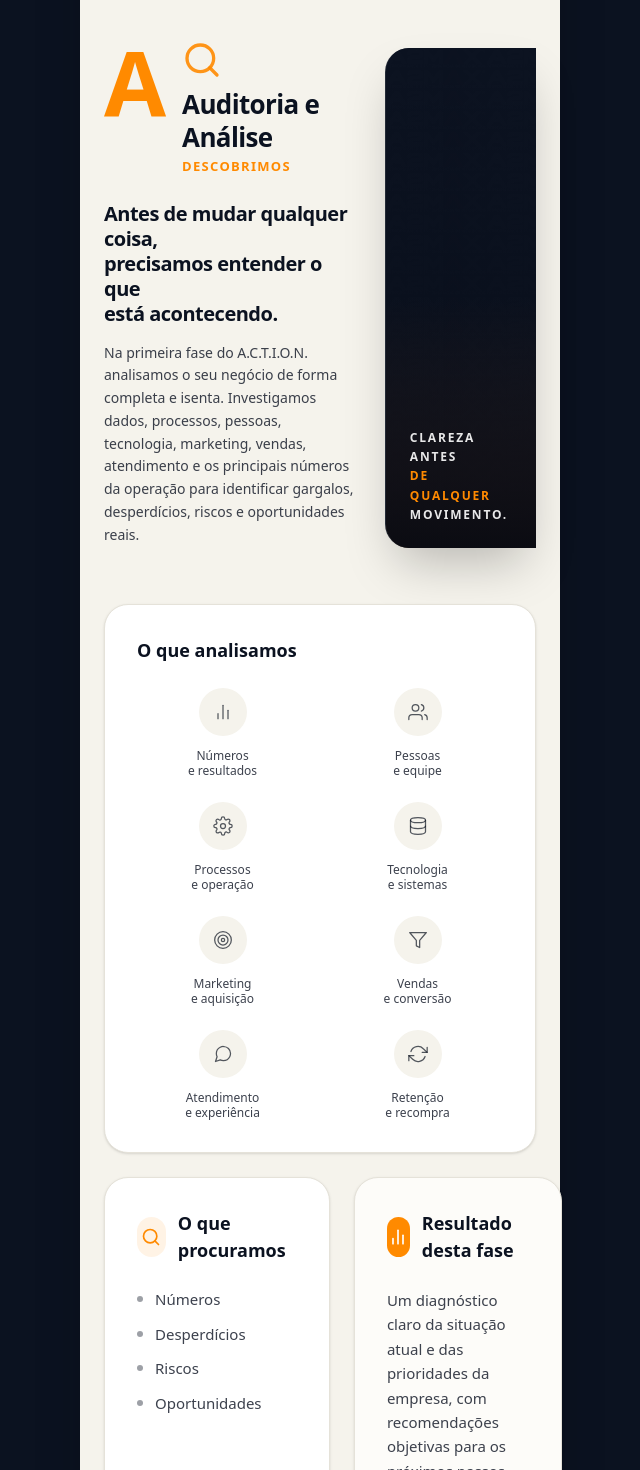
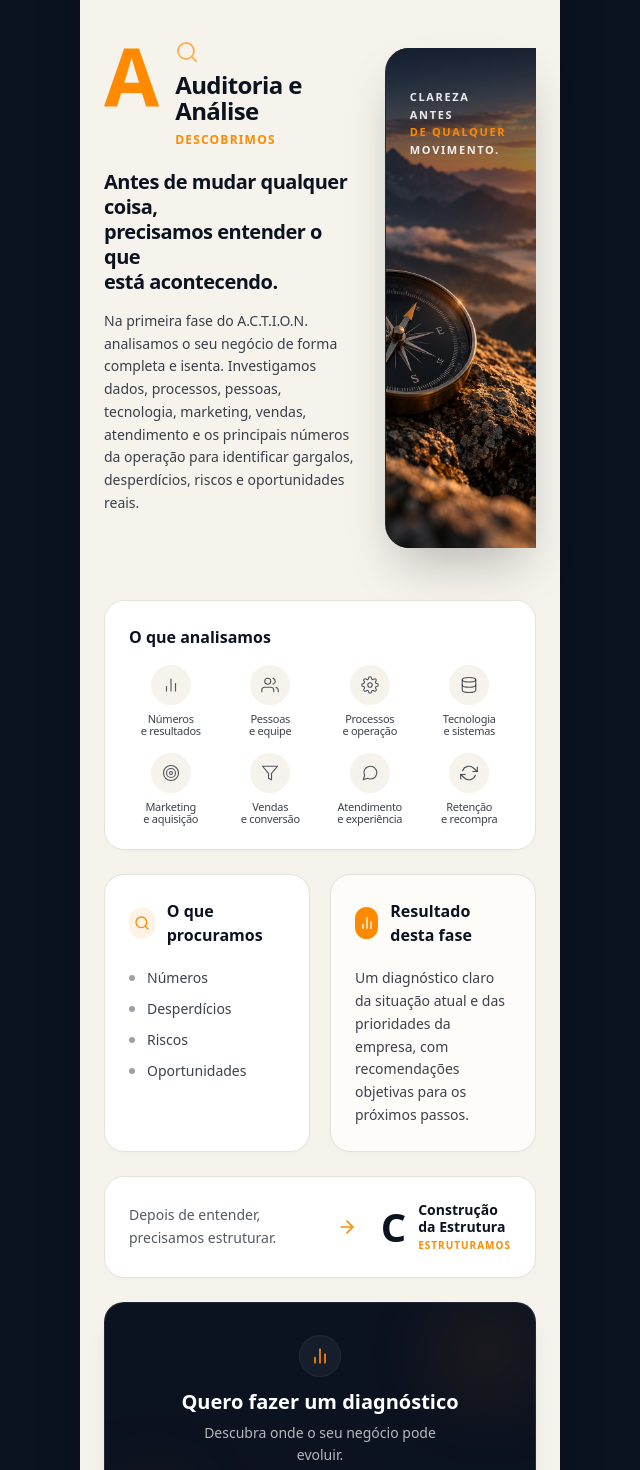
Before and after one commit to A2Max-Business/a2max-bio, a Next.js app: page /action/a in a window 1280 px wide. Shown: the part 160-1630 px from the top of the page, without its empty margins (320-960 px from the left). Built offline with nearby package versions, Linux system fonts and the light colour scheme.

Commit message:
style: refine ACTION audit phase editorial layout

```diff
--- a/app/action/a/page.tsx
+++ b/app/action/a/page.tsx
@@ -73,7 +73,7 @@ export default function ActionPhaseA() {
           </div>
         </div>
 
-        <div className="w-full max-w-[480px] mx-auto px-6 mt-6 flex flex-col gap-6">
+        <div className="w-full max-w-[480px] mx-auto px-6 mt-5 flex flex-col gap-5 sm:gap-6 pb-8">
           <Reveal delay={0.4}>
             <AnalysisGrid />
           </Reveal>
--- a/components/action-phases/ActionDiagnosticCTA.tsx
+++ b/components/action-phases/ActionDiagnosticCTA.tsx
@@ -3,27 +3,27 @@ import { Icons } from "@/components/ui/Icons";
 
 export function ActionDiagnosticCTA() {
   return (
-    <div className="w-full mt-16 mb-8">
-      <div className="flex flex-col items-center justify-center p-8 sm:p-10 text-center bg-azul-noite border border-white/10 rounded-[24px] relative overflow-hidden shadow-2xl">
+    <div className="w-full">
+      <div className="flex flex-col items-center justify-center p-6 sm:p-8 text-center bg-azul-noite border border-white/10 rounded-[20px] relative overflow-hidden shadow-xl">
         {/* Subtle orange accent glow */}
-        <div className="absolute top-0 right-0 w-32 h-32 bg-laranja-energia/10 blur-[50px] rounded-full pointer-events-none" />
-        <div className="absolute bottom-0 left-0 w-32 h-32 bg-laranja-energia/5 blur-[50px] rounded-full pointer-events-none" />
+        <div className="absolute top-0 right-0 w-24 h-24 bg-laranja-energia/10 blur-[40px] rounded-full pointer-events-none" />
+        <div className="absolute bottom-0 left-0 w-24 h-24 bg-laranja-energia/5 blur-[40px] rounded-full pointer-events-none" />
 
-        <div className="bg-white/5 p-3 rounded-full mb-5 border border-white/5 relative z-10">
-          <Icons.barChart className="w-6 h-6 text-laranja-energia" />
+        <div className="bg-white/5 p-2.5 rounded-full mb-3 border border-white/5 relative z-10">
+          <Icons.barChart className="w-5 h-5 text-laranja-energia" />
         </div>
 
-        <h2 className="text-[20px] sm:text-[22px] font-semibold text-white mb-3 relative z-10 leading-tight">
+        <h2 className="text-[18px] sm:text-[20px] font-semibold text-white mb-2 relative z-10 leading-tight">
           Quero fazer um diagnóstico
         </h2>
-        <p className="text-[14px] sm:text-[15px] text-white/70 mb-8 max-w-[300px] leading-relaxed relative z-10">
+        <p className="text-[13px] sm:text-[14px] text-white/70 mb-5 max-w-[280px] leading-relaxed relative z-10">
           Descubra onde o seu negócio pode evoluir.
         </p>
 
         {/* Keeping destination unlinked for now as requested, acting as a visual CTA */}
         <button
           type="button"
-          className="bg-laranja-energia hover:bg-laranja-energia/90 text-white font-semibold py-3.5 px-8 rounded-full transition-all hover:scale-105 active:scale-95 shadow-[0_0_20px_rgba(255,138,0,0.15)] hover:shadow-[0_0_30px_rgba(255,138,0,0.3)] relative z-10 text-[15px] tracking-wide w-full sm:w-auto"
+          className="bg-laranja-energia hover:bg-laranja-energia/90 text-white font-semibold py-3 px-6 rounded-full transition-all hover:scale-105 active:scale-95 shadow-[0_0_20px_rgba(255,138,0,0.15)] hover:shadow-[0_0_30px_rgba(255,138,0,0.3)] relative z-10 text-[14px] tracking-wide w-full sm:w-auto"
         >
           Iniciar Diagnóstico
         </button>
--- a/components/action-phases/ActionEditorialMedia.tsx
+++ b/components/action-phases/ActionEditorialMedia.tsx
@@ -6,33 +6,26 @@ interface ActionEditorialMediaProps {
   alt?: string;
 }
 
-export function ActionEditorialMedia({ src, alt }: ActionEditorialMediaProps) {
+export function ActionEditorialMedia({ src = "/images/action-a-editorial.png", alt = "Auditoria e Análise Editorial" }: ActionEditorialMediaProps) {
   return (
-    <div className="relative w-full h-full min-h-[400px] sm:min-h-[500px] bg-azul-noite rounded-l-3xl overflow-hidden shadow-2xl flex flex-col justify-end p-6 border-l border-white/10 ml-auto">
-      {/* If an image is provided, we show it */}
+    <div className="relative w-full h-full min-h-[400px] sm:min-h-[500px] bg-[#111] rounded-l-3xl overflow-hidden shadow-2xl flex flex-col justify-start p-5 sm:p-6 border-l border-white/10 ml-auto">
+      {/* Editorial Image */}
       {src && (
         <Image
           src={src}
-          alt={alt || "Imagem editorial da fase"}
+          alt={alt}
           fill
-          className="object-cover object-center opacity-80"
-          sizes="(max-width: 480px) 40vw, 300px"
+          priority
+          className="object-cover object-[center_30%]"
+          sizes="(max-width: 480px) 45vw, 300px"
         />
       )}
 
-      {/* If no image, we show the elegant placeholder */}
-      {!src && (
-        <>
-          <div className="absolute inset-0 bg-gradient-to-b from-azul-noite/80 via-azul-noite/40 to-laranja-energia/20 z-0" />
-          <div className="absolute inset-0 bg-[url('/brand/a2max-logo-dark.png')] bg-repeat bg-[length:100px] opacity-[0.02] mix-blend-overlay z-0" />
-        </>
-      )}
+      {/* Persistent gradient just for the text area (top left usually cleaner in these photos) */}
+      <div className="absolute top-0 left-0 w-full h-[60%] bg-gradient-to-b from-[#0B1220]/80 via-[#0B1220]/30 to-transparent z-10" />
 
-      {/* Persistent gradient for text readability and elegance */}
-      <div className="absolute inset-0 bg-gradient-to-t from-[#050811]/90 via-[#050811]/20 to-transparent z-10" />
-
-      <div className="relative z-20 mt-auto">
-        <p className="text-[11px] sm:text-[12px] font-bold tracking-[0.15em] text-white/90 leading-[1.6]">
+      <div className="relative z-20 mt-2 sm:mt-4">
+        <p className="text-[10px] sm:text-[11px] font-bold tracking-[0.15em] text-white/90 leading-[1.6]">
           CLAREZA<br />
           ANTES<br />
           <span className="text-laranja-energia">DE QUALQUER</span><br />
--- a/components/action-phases/AnalysisGrid.tsx
+++ b/components/action-phases/AnalysisGrid.tsx
@@ -19,19 +19,19 @@ const analysisItems: AnalysisItem[] = [
 
 export function AnalysisGrid() {
   return (
-    <div className="w-full bg-white rounded-3xl p-6 sm:p-8 shadow-sm border border-[#E5E2D9]">
-      <h3 className="text-[16px] sm:text-[18px] font-bold text-azul-noite mb-6">
+    <div className="w-full bg-white rounded-[20px] p-5 sm:p-6 shadow-[0_2px_10px_rgba(0,0,0,0.02)] border border-[#E5E2D9]">
+      <h3 className="text-[15px] sm:text-[16px] font-bold text-azul-noite mb-4">
         O que analisamos
       </h3>
 
       {/* 2 columns on very small screens, 4 columns on larger mobile/desktop */}
-      <div className="grid grid-cols-2 xs:grid-cols-4 gap-4 sm:gap-6">
+      <div className="grid grid-cols-2 min-[400px]:grid-cols-4 gap-y-4 gap-x-2 sm:gap-4">
         {analysisItems.map((item, i) => (
-          <div key={i} className="flex flex-col items-center text-center gap-3">
-            <div className="w-12 h-12 rounded-full bg-[#F5F3EC] flex items-center justify-center text-azul-noite/70">
-              <item.icon className="w-5 h-5 stroke-[1.5]" />
+          <div key={i} className="flex flex-col items-center text-center gap-2">
+            <div className="w-9 h-9 sm:w-10 sm:h-10 rounded-full bg-[#F5F3EC] flex items-center justify-center text-azul-noite/70">
+              <item.icon className="w-4 h-4 sm:w-[18px] sm:h-[18px] stroke-[1.5]" />
             </div>
-            <span className="text-[11px] sm:text-[12px] font-medium text-azul-noite/80 leading-tight whitespace-pre-line">
+            <span className="text-[10px] sm:text-[11px] font-medium text-azul-noite/80 leading-[1.1] whitespace-pre-line tracking-tight px-1">
               {item.label}
             </span>
           </div>
--- a/components/action-phases/InsightCards.tsx
+++ b/components/action-phases/InsightCards.tsx
@@ -3,24 +3,24 @@ import { Icons } from "@/components/ui/Icons";
 
 export function InsightCards() {
   return (
-    <div className="w-full flex flex-col sm:flex-row gap-4 sm:gap-6">
+    <div className="w-full flex flex-col sm:flex-row gap-4 sm:gap-5">
       {/* Left Card: O que procuramos */}
-      <div className="flex-1 bg-white rounded-3xl p-6 sm:p-8 shadow-sm border border-[#E5E2D9] flex flex-col">
-        <div className="flex items-center gap-3 mb-6">
-          <div className="w-10 h-10 rounded-full bg-laranja-energia/10 flex items-center justify-center text-laranja-energia">
+      <div className="flex-1 bg-white rounded-[20px] p-5 sm:p-6 shadow-[0_2px_10px_rgba(0,0,0,0.02)] border border-[#E5E2D9] flex flex-col">
+        <div className="flex items-center gap-3 mb-5">
+          <div className="w-8 h-8 rounded-full bg-laranja-energia/10 flex items-center justify-center text-laranja-energia">
             {/* Caution/Search concept icon */}
-            <Icons.search className="w-5 h-5" />
+            <Icons.search className="w-4 h-4" />
           </div>
-          <h3 className="text-[16px] sm:text-[18px] font-bold text-azul-noite">
+          <h3 className="text-[15px] sm:text-[16px] font-bold text-azul-noite">
             O que procuramos
           </h3>
         </div>
 
-        <ul className="space-y-3 flex-1">
+        <ul className="space-y-2.5 flex-1">
           {["Números", "Desperdícios", "Riscos", "Oportunidades"].map((item, i) => (
             <li key={i} className="flex items-center gap-3">
               <div className="w-1.5 h-1.5 rounded-full bg-azul-noite/40" />
-              <span className="text-[14px] sm:text-[15px] font-medium text-azul-noite/80">
+              <span className="text-[13px] sm:text-[14px] font-medium text-azul-noite/80">
                 {item}
               </span>
             </li>
@@ -29,17 +29,17 @@ export function InsightCards() {
       </div>
 
       {/* Right Card: Resultado desta fase */}
-      <div className="flex-1 bg-[#FDFCF9] rounded-3xl p-6 sm:p-8 shadow-sm border border-[#E5E2D9] flex flex-col">
-        <div className="flex items-center gap-3 mb-6">
-          <div className="w-10 h-10 rounded-full bg-laranja-energia flex items-center justify-center text-white">
-            <Icons.barChart className="w-5 h-5" />
+      <div className="flex-1 bg-[#FDFCF9] rounded-[20px] p-5 sm:p-6 shadow-[0_2px_10px_rgba(0,0,0,0.02)] border border-[#E5E2D9] flex flex-col">
+        <div className="flex items-center gap-3 mb-5">
+          <div className="w-8 h-8 rounded-full bg-laranja-energia flex items-center justify-center text-white">
+            <Icons.barChart className="w-4 h-4" />
           </div>
-          <h3 className="text-[16px] sm:text-[18px] font-bold text-azul-noite">
+          <h3 className="text-[15px] sm:text-[16px] font-bold text-azul-noite">
             Resultado desta fase
           </h3>
         </div>
 
-        <p className="text-[14px] sm:text-[15px] text-azul-noite/80 leading-relaxed font-medium">
+        <p className="text-[13px] sm:text-[14px] text-azul-noite/80 leading-relaxed font-medium">
           Um diagnóstico claro da situação atual e das prioridades da empresa, com recomendações objetivas para os próximos passos.
         </p>
       </div>
--- a/components/action-phases/NextPhaseNav.tsx
+++ b/components/action-phases/NextPhaseNav.tsx
@@ -10,42 +10,39 @@ interface NextPhaseNavProps {
   nextHref: string;
 }
 
-export function NextPhaseNav({
-  introText,
-  nextLetter,
-  nextTitle,
-  nextVerb,
-  nextHref
-}: NextPhaseNavProps) {
+export function NextPhaseNav({ introText, nextLetter, nextTitle, nextVerb, nextHref }: NextPhaseNavProps) {
   return (
-    <div className="w-full mt-12">
-      <Link
-        href={nextHref}
-        className="group flex flex-col sm:flex-row sm:items-center sm:justify-between w-full bg-[#FDFCF9] rounded-3xl p-6 sm:p-8 shadow-sm border border-[#E5E2D9] transition-all hover:shadow-md hover:border-laranja-energia/30 focus:outline-none focus:ring-2 focus:ring-laranja-energia focus:ring-offset-4 focus:ring-offset-[#F5F3EC]"
-      >
-        <div className="flex items-center gap-4 sm:gap-6 mb-4 sm:mb-0">
-          <p className="text-[13px] sm:text-[14px] font-medium text-azul-noite/70 max-w-[200px]">
-            {introText}
-          </p>
-          <div className="hidden sm:flex text-laranja-energia/50 group-hover:text-laranja-energia transition-colors group-hover:translate-x-1">
-            <Icons.chevronRight className="w-6 h-6" />
-          </div>
+    <Link
+      href={nextHref}
+      className="group w-full bg-white rounded-[20px] p-5 sm:p-6 shadow-[0_2px_10px_rgba(0,0,0,0.02)] border border-[#E5E2D9] flex flex-col sm:flex-row items-start sm:items-center justify-between gap-4 sm:gap-6 transition-colors hover:border-azul-noite/20"
+    >
+      <div className="text-[13px] sm:text-[14px] text-azul-noite/70 font-medium leading-relaxed max-w-[200px]">
+        {introText}
+      </div>
+
+      <div className="flex items-center gap-4 sm:gap-6 w-full sm:w-auto mt-2 sm:mt-0 pt-4 sm:pt-0 border-t border-dashed border-[#E5E2D9] sm:border-none justify-between sm:justify-start">
+        <div className="hidden sm:block">
+          <Icons.arrowRight className="w-5 h-5 text-laranja-energia transition-transform group-hover:translate-x-1" />
         </div>
 
-        <div className="flex items-center gap-4">
-          <span className="text-[32px] sm:text-[40px] font-black text-azul-noite group-hover:text-laranja-energia transition-colors leading-none">
+        <div className="flex items-center gap-3">
+          <span className="text-[32px] sm:text-[40px] font-black text-azul-noite leading-none">
             {nextLetter}
           </span>
-          <div className="flex flex-col">
-            <span className="text-[13px] sm:text-[14px] font-bold text-azul-noite/90 leading-tight">
+          <div className="flex flex-col justify-center">
+            <span className="text-[13px] sm:text-[14px] font-bold text-azul-noite leading-tight mb-0.5">
               {nextTitle}
             </span>
-            <span className="text-[10px] sm:text-[11px] font-bold tracking-widest text-laranja-energia uppercase mt-0.5">
+            <span className="text-[9px] sm:text-[10px] font-bold text-laranja-energia uppercase tracking-widest">
               {nextVerb}
             </span>
           </div>
         </div>
-      </Link>
-    </div>
+
+        <div className="ml-auto sm:hidden">
+          <Icons.arrowRight className="w-5 h-5 text-laranja-energia transition-transform group-hover:translate-x-1" />
+        </div>
+      </div>
+    </Link>
   );
 }
--- a/components/action-phases/PhaseIdentity.tsx
+++ b/components/action-phases/PhaseIdentity.tsx
@@ -22,25 +22,25 @@ const getIconForPhase = (slug: string, className: string = "w-8 h-8 text-laranja
 
 export function PhaseIdentity({ letter, title, verb, iconSlug }: PhaseIdentityProps) {
   return (
-    <div className="flex flex-row items-start gap-3 sm:gap-4 pt-4 pb-6 w-full z-10">
+    <div className="flex flex-row items-start gap-4 sm:gap-5 pt-4 pb-5 w-full z-10">
       {/* Huge Letter */}
-      <div className="flex-shrink-0 mt-1">
-        <span className="text-[72px] sm:text-[90px] font-black text-laranja-energia leading-none select-none">
+      <div className="flex-shrink-0 mt-0 sm:mt-1">
+        <span className="text-[64px] sm:text-[80px] font-black text-laranja-energia leading-none select-none tracking-tighter">
           {letter}
         </span>
       </div>
 
       {/* Title, Verb and Icon */}
-      <div className="flex flex-col flex-1 pt-2">
-        <div className="mb-2">
-          {getIconForPhase(iconSlug, "w-8 h-8 sm:w-10 sm:h-10 text-laranja-energia/90")}
+      <div className="flex flex-col flex-1 pt-1.5 sm:pt-2">
+        <div className="mb-1.5 sm:mb-2 opacity-60">
+          {getIconForPhase(iconSlug, "w-5 h-5 sm:w-6 sm:h-6 text-laranja-energia")}
         </div>
 
-        <h1 className="text-[20px] sm:text-[26px] font-bold text-azul-noite leading-tight tracking-tight mb-1">
+        <h1 className="text-[19px] sm:text-[24px] font-bold text-azul-noite leading-[1.1] tracking-tight mb-1">
           {title}
         </h1>
 
-        <div className="text-[11px] sm:text-[13px] font-bold tracking-widest text-laranja-energia uppercase">
+        <div className="text-[10px] sm:text-[12px] font-bold tracking-widest text-laranja-energia uppercase mt-0.5">
           {verb}
         </div>
       </div>
--- a/components/ui/Icons.tsx
+++ b/components/ui/Icons.tsx
@@ -36,6 +36,12 @@ export const Icons = {
       <polyline points="23 4 23 10 17 10"></polyline>
       <polyline points="1 20 1 14 7 14"></polyline>
       <path d="M3.51 9a9 9 0 0 1 14.85-3.36L23 10M1 14l4.64 4.36A9 9 0 0 0 20.49 15"></path>
+    </svg>
+  ),
+  arrowRight: (props: React.SVGProps<SVGSVGElement>) => (
+    <svg width="24" height="24" viewBox="0 0 24 24" fill="none" stroke="currentColor" strokeWidth="2" strokeLinecap="round" strokeLinejoin="round" {...props}>
+      <line x1="5" y1="12" x2="19" y2="12"></line>
+      <polyline points="12 5 19 12 12 19"></polyline>
     </svg>
   ),
   arrowUpRight: (props: React.SVGProps<SVGSVGElement>) => (
```
Also changed, not shown: public/images/action-a-editorial.png (added).
